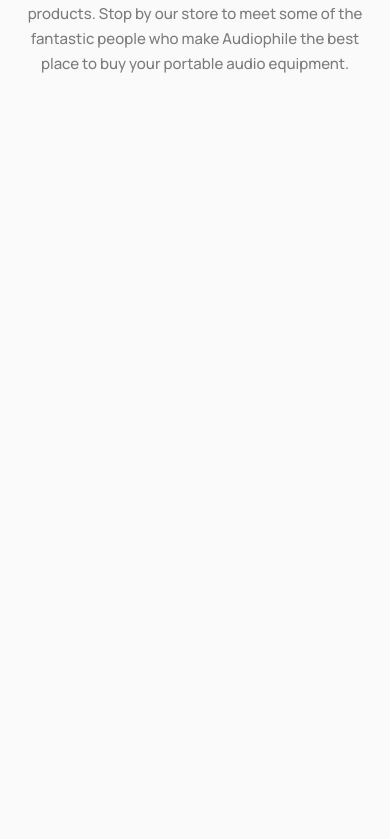
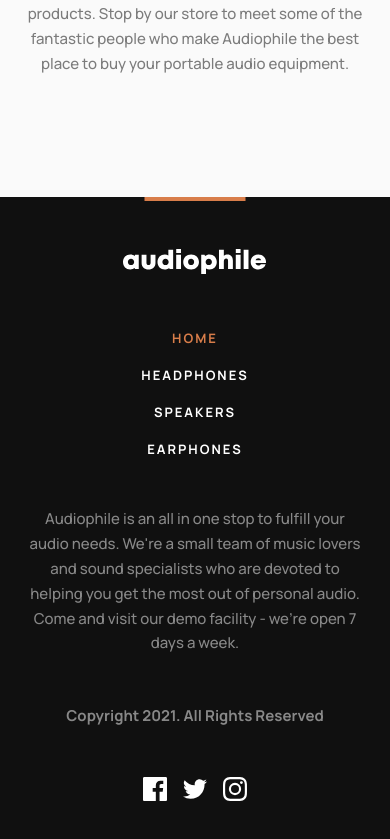
Before and after one commit to bluepersia/audiophile-fullstack, a React (Vite) app in the folder frontend/: page / in a window 390 px wide. Shown: the part 3580-4419 px from the top of the page. Before the commit the page ends 3777 px from the top, so only its background shows below. Built offline with nearby package versions, Linux system fonts and the light colour scheme.

Commit message:
Add footer

```diff
--- a/frontend/src/components/AppLayout/AppLayout.tsx
+++ b/frontend/src/components/AppLayout/AppLayout.tsx
@@ -1,6 +1,7 @@
 import type { JSX } from "react/jsx-runtime";
 import Header from "../Header/Header";
 import { Outlet } from "react-router";
+import Footer from "../Footer/Footer";
 
 export default function AppLayout(): JSX.Element {
   return (
@@ -9,6 +10,7 @@ export default function AppLayout(): JSX.Element {
       <main>
         <Outlet />
       </main>
+      <Footer />
     </>
   );
 }
--- /dev/null
+++ b/frontend/src/components/Footer/Footer.module.scss
@@ -0,0 +1,125 @@
+@use "/src/css/variables" as *;
+
+.footer {
+  background-color: var(--color-neutral-100);
+  color: var(--color-neutral-900);
+  text-align: center;
+}
+
+.inner {
+  position: relative;
+  padding: clamp(3.4667rem, 2.9578rem + 2.0356vw, 4rem) 0
+    clamp(2.5333rem, 2.0244rem + 2.0356vw, 3.0667rem);
+}
+
+.inner::before {
+  content: "";
+  display: block;
+  width: 101px;
+  height: 4px;
+  background-color: var(--color-accent-500);
+  left: 50%;
+  transform: translateX(-50%);
+  position: absolute;
+  top: 0;
+}
+
+.logo {
+  width: fit-content;
+  display: block;
+  margin: 0 auto;
+  margin-bottom: 3.2rem;
+}
+
+.nav,
+.desc,
+.copyright {
+  margin-bottom: 3.2rem;
+}
+
+@media (min-width: $bp-tablet) {
+  .footer {
+    text-align: left;
+  }
+
+  .inner {
+    padding: clamp(4rem, 2.2222rem + 3.4722vw, 5rem) 0
+      clamp(3.0667rem, 2.8296rem + 0.463vw, 3.2rem);
+    display: grid;
+    grid-template-columns: 1fr 1fr;
+    align-items: center;
+  }
+
+  .inner::before {
+    left: 0;
+    transform: translateX(0%);
+  }
+
+  .logo,
+  .nav,
+  .desc {
+    grid-column: 1 / -1;
+  }
+
+  .logo {
+    margin-left: 0;
+    margin-bottom: 2.13rem;
+  }
+
+  .nav {
+    margin-bottom: 2.13rem;
+  }
+
+  .desc {
+    margin-bottom: 5.33rem;
+  }
+
+  .copyright {
+    grid-column: 1 / 2;
+    margin-bottom: 0;
+  }
+
+  .socialMedia {
+    grid-column: 2 / -1;
+    justify-self: end;
+  }
+}
+
+@media (min-width: $bp-desktop) {
+  .inner {
+    grid-template-rows: auto 2.4rem auto 3.73rem auto;
+  }
+
+  .logo,
+  .nav {
+    grid-row: 1 / 2;
+    margin-bottom: 0;
+  }
+
+  .nav {
+    grid-column: 2 / -1;
+  }
+
+  .navList {
+    justify-content: end;
+  }
+
+  .desc {
+    grid-column: 1 / 2;
+    max-width: 540px;
+  }
+
+  .desc,
+  .socialMedia {
+    grid-row: 3 / 4;
+    margin-bottom: 0;
+  }
+
+  .socialMedia {
+    align-self: flex-end;
+  }
+
+  .copyright {
+    grid-row: -2 / -1;
+  }
+}
--- /dev/null
+++ b/frontend/src/components/Footer/Footer.tsx
@@ -0,0 +1,27 @@
+import type { JSX } from "react/jsx-runtime";
+import Logo from "../Logo/Logo";
+import Nav from "../Nav/Nav";
+import SiteInfo from "./SiteInfo/SiteInfo";
+import styles from "./Footer.module.scss";
+import clsx from "clsx";
+import SocialMedia from "./SocialMedia/SocialMedia";
+
+export default function Footer(): JSX.Element {
+  return (
+    <footer className={styles.footer}>
+      <div className={clsx(styles.inner, "container")}>
+        <Logo className={styles.logo} />
+        <Nav
+          className={styles.nav}
+          listClassName={styles.navList}
+          variant="footer"
+        />
+        <SiteInfo
+          descClassName={styles.desc}
+          coprightClassName={styles.copyright}
+        />
+        <SocialMedia className={styles.socialMedia} />
+      </div>
+    </footer>
+  );
+}
--- /dev/null
+++ b/frontend/src/components/Footer/SiteInfo/SiteInfo.module.scss
@@ -0,0 +1,8 @@
+.desc,
+.copyright {
+  opacity: 0.5;
+}
+
+.copyright {
+  font-weight: bold;
+}
--- /dev/null
+++ b/frontend/src/components/Footer/SiteInfo/SiteInfo.tsx
@@ -0,0 +1,26 @@
+import type { JSX } from "react/jsx-runtime";
+import styles from "./SiteInfo.module.scss";
+import clsx from "clsx";
+
+type SiteInfoProps = {
+  descClassName?: string;
+  coprightClassName?: string;
+};
+export default function SiteInfo({
+  descClassName,
+  coprightClassName,
+}: SiteInfoProps): JSX.Element {
+  return (
+    <>
+      <p className={clsx(styles.desc, descClassName)}>
+        Audiophile is an all in one stop to fulfill your audio needs. We&apos;re
+        a small team of music lovers and sound specialists who are devoted to
+        helping you get the most out of personal audio. Come and visit our demo
+        facility - we&apos;re open 7 days a week.
+      </p>
+      <p className={clsx(styles.copyright, coprightClassName)}>
+        Copyright 2021. All Rights Reserved
+      </p>
+    </>
+  );
+}
--- /dev/null
+++ b/frontend/src/components/Footer/SocialMedia/SocialMedia.module.scss
@@ -0,0 +1,6 @@
+.list {
+  display: flex;
+  align-items: center;
+  justify-content: center;
+  column-gap: 1.066rem;
+}
--- /dev/null
+++ b/frontend/src/components/Footer/SocialMedia/SocialMedia.tsx
@@ -0,0 +1,65 @@
+import { Link } from "react-router";
+import type { JSX } from "react/jsx-runtime";
+
+import styles from "./SocialMedia.module.scss";
+import clsx from "clsx";
+
+type SocialMediaProps = {
+  className?: string;
+};
+export default function SocialMedia({
+  className,
+}: SocialMediaProps): JSX.Element {
+  return (
+    <ul className={clsx(styles.list, "resetList", className)}>
+      <li>
+        <Link to="/">
+          <svg
+            className="interactiveSVG"
+            width="24"
+            height="24"
+            xmlns="http://www.w3.org/2000/svg"
+          >
+            <path
+              d="M22.675 0H1.325C.593 0 0 .593 0 1.325v21.351C0 23.407.593 24 1.325 24H12.82v-9.294H9.692v-3.622h3.128V8.413c0-3.1 1.893-4.788 4.659-4.788 1.325 0 2.463.099 2.795.143v3.24l-1.918.001c-1.504 0-1.795.715-1.795 1.763v2.313h3.587l-.467 3.622h-3.12V24h6.116c.73 0 1.323-.593 1.323-1.325V1.325C24 .593 23.407 0 22.675 0z"
+              fill="#FFF"
+              fillRule="nonzero"
+            />
+          </svg>
+        </Link>
+      </li>
+      <li>
+        <Link to="/">
+          <svg
+            className="interactiveSVG"
+            width="24"
+            height="20"
+            xmlns="http://www.w3.org/2000/svg"
+          >
+            <path
+              d="M24 2.557a9.83 9.83 0 01-2.828.775A4.932 4.932 0 0023.337.608a9.864 9.864 0 01-3.127 1.195A4.916 4.916 0 0016.616.248c-3.179 0-5.515 2.966-4.797 6.045A13.978 13.978 0 011.671 1.149a4.93 4.93 0 001.523 6.574 4.903 4.903 0 01-2.229-.616c-.054 2.281 1.581 4.415 3.949 4.89a4.935 4.935 0 01-2.224.084 4.928 4.928 0 004.6 3.419A9.9 9.9 0 010 17.54a13.94 13.94 0 007.548 2.212c9.142 0 14.307-7.721 13.995-14.646A10.025 10.025 0 0024 2.557z"
+              fill="#FFF"
+              fillRule="nonzero"
+            />
+          </svg>
+        </Link>
+      </li>
+      <li>
+        <Link to="/">
+          <svg
+            className="interactiveSVG"
+            width="24"
+            height="24"
+            xmlns="http://www.w3.org/2000/svg"
+          >
+            <path
+              d="M12 2.163c3.204 0 3.584.012 4.85.07 3.252.148 4.771 1.691 4.919 4.919.058 1.265.069 1.645.069 4.849 0 3.205-.012 3.584-.069 4.849-.149 3.225-1.664 4.771-4.919 4.919-1.266.058-1.644.07-4.85.07-3.204 0-3.584-.012-4.849-.07-3.26-.149-4.771-1.699-4.919-4.92-.058-1.265-.07-1.644-.07-4.849 0-3.204.013-3.583.07-4.849.149-3.227 1.664-4.771 4.919-4.919 1.266-.057 1.645-.069 4.849-.069zM12 0C8.741 0 8.333.014 7.053.072 2.695.272.273 2.69.073 7.052.014 8.333 0 8.741 0 12c0 3.259.014 3.668.072 4.948.2 4.358 2.618 6.78 6.98 6.98C8.333 23.986 8.741 24 12 24c3.259 0 3.668-.014 4.948-.072 4.354-.2 6.782-2.618 6.979-6.98.059-1.28.073-1.689.073-4.948 0-3.259-.014-3.667-.072-4.947-.196-4.354-2.617-6.78-6.979-6.98C15.668.014 15.259 0 12 0zm0 5.838a6.162 6.162 0 100 12.324 6.162 6.162 0 000-12.324zM12 16a4 4 0 110-8 4 4 0 010 8zm6.406-11.845a1.44 1.44 0 100 2.881 1.44 1.44 0 000-2.881z"
+              fill="#FFF"
+              fillRule="nonzero"
+            />
+          </svg>
+        </Link>
+      </li>
+    </ul>
+  );
+}
--- a/frontend/src/components/Nav/Nav.module.scss
+++ b/frontend/src/components/Nav/Nav.module.scss
@@ -1,7 +1,14 @@
+@use "/src/css/variables" as *;
+
 .list {
   display: flex;
   align-items: center;
   column-gap: 2.26rem;
+}
+
+.nav--footer .list {
+  flex-direction: column;
+  row-gap: 1.066rem;
 }
 
 .link {
@@ -19,3 +26,9 @@
 .link--active {
   color: var(--color-accent-500);
 }
+
+@media (min-width: $bp-tablet) {
+  .nav--footer .list {
+    flex-direction: row;
+  }
+}
--- a/frontend/src/components/Nav/Nav.tsx
+++ b/frontend/src/components/Nav/Nav.tsx
@@ -7,18 +7,24 @@ import styles from "./Nav.module.scss";
 import clsx from "clsx";
 
 type NavProps = {
+  variant?: "header" | "footer";
   className?: string;
+  listClassName?: string;
 };
 
-export default function Nav({ className }: NavProps): JSX.Element {
+export default function Nav({
+  variant = "header",
+  className,
+  listClassName,
+}: NavProps): JSX.Element {
   const { data: categories } = useQuery({
     queryKey: ["categories"],
     queryFn: getCategories,
   });
 
   return (
-    <nav className={className}>
-      <ul className={styles.list}>
+    <nav className={clsx(className, styles[`nav--${variant}`])}>
+      <ul className={clsx(styles.list, listClassName, "resetList")}>
         <li>
           <NavLink
             to="/"
```
